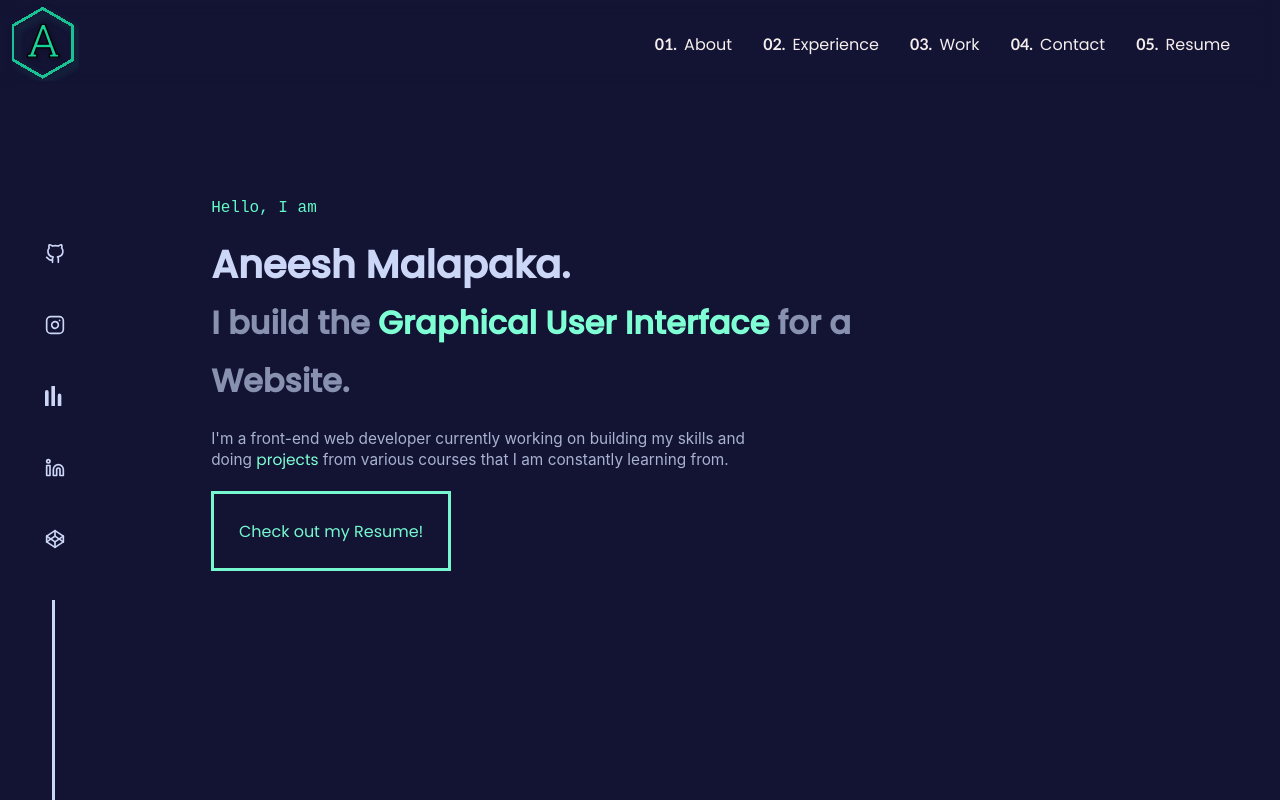
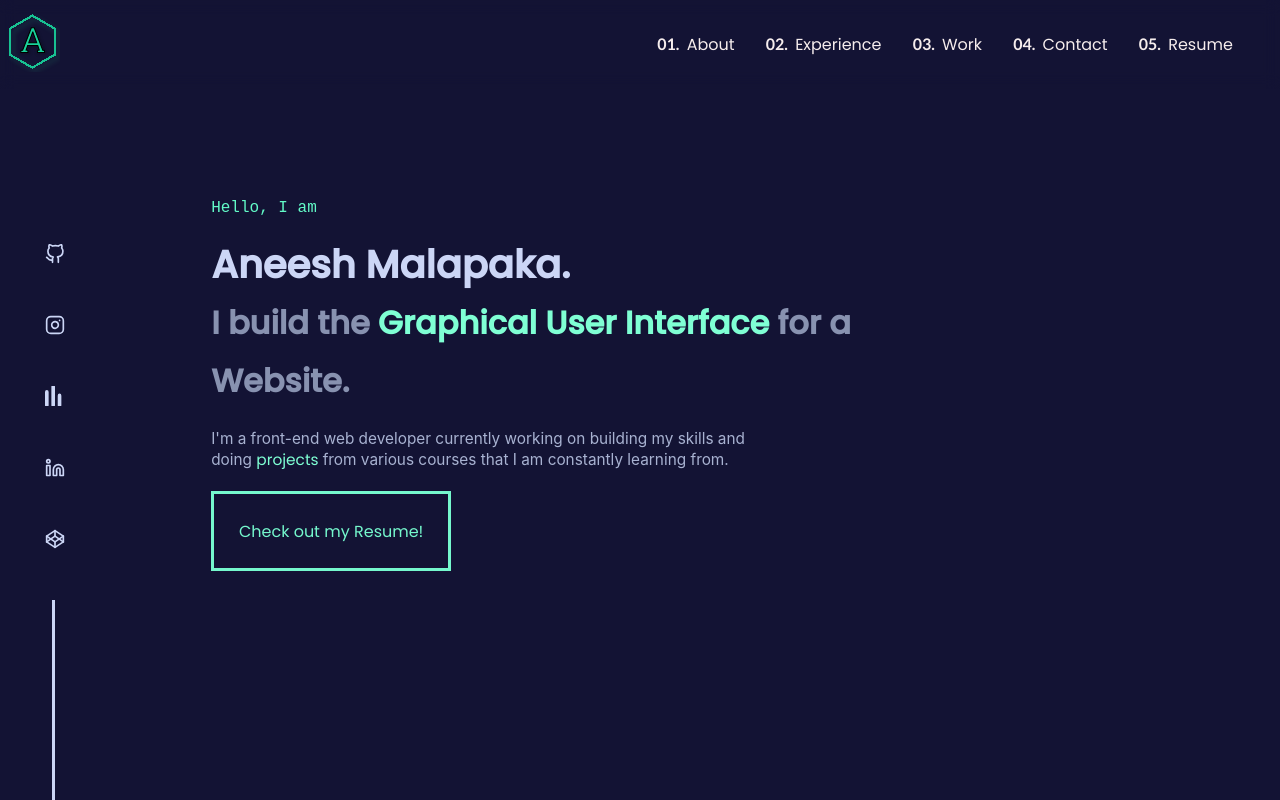
Before and after one commit to Aneesh-Malapaka/Portfolio, a plain HTML site: page index.html in a window 1280 px wide. Shown: the top 800 px of the page. Drawn offline with Linux system fonts and the light colour scheme.

Commit message:
Update style.css

```diff
--- a/style.css
+++ b/style.css
@@ -105,10 +105,10 @@ ul {
 
 
 .LogoSvg {
-    width: 50%;
-    width: 4.95rem;
-    /* height: 6s.25rem; */
+    width: 20%;
+    height: 20%;
     cursor: pointer;
+
 }
 
 
@@ -193,6 +193,14 @@ ul {
     .out-header {
         display: none;
     }
+
+    header {
+        position: sticky;
+        top: -1px;
+        left: 0;
+        z-index: 10000;
+        width: 100vw;
+    }
 }
 
 @media (min-width:39.7em) and (max-width:57em) {
```
